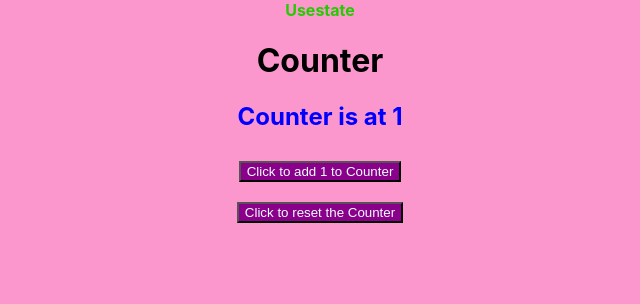
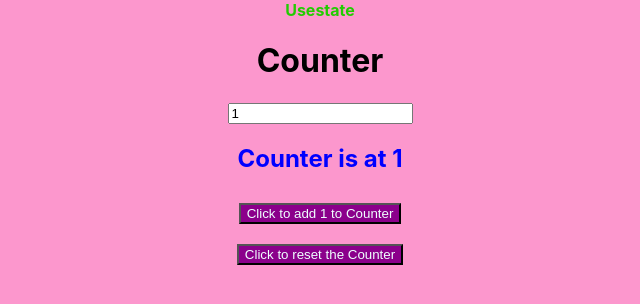
Before and after one commit to batelam/usestate, a React (Create React App) app: page / in a window 1280 px wide. Shown: the top 304 px of the page, without its empty margins (320-960 px from the left). Built offline with nearby package versions, Linux system fonts and the light colour scheme.

Commit message:
Added delta

```diff
--- a/src/Counter.js
+++ b/src/Counter.js
@@ -3,13 +3,14 @@
 
 function Counter() {
     const[count, setCount] = useState(1)
+    const[delta, setDelta] = useState(1)
     function incr(){
         setCount(
             function(oldCount){
-                return oldCount + 1
+                return oldCount + delta
             }
         )
-        console.log(count)
+
     }
     function resetCounter(){
       setCount(
@@ -17,13 +18,18 @@
           return oldCount = 1
         }
       )
-      console.log(count)
+
+    }
+    function handleDelta(e){
+      console.log(e);
+      setDelta(Number(e.target.value))
     }
     return (
       <div>
         <h1>Counter</h1>
+        <input type="number" value={delta} onChange={handleDelta}/>
         <h2>Counter is at {count}</h2>
-        <button onClick={incr}>Click to add 1 to Counter</button>
+        <button onClick={incr}>Click to add {delta} to Counter</button>
         <br></br>
         <button onClick={resetCounter}>Click to reset the Counter</button>
 
```
